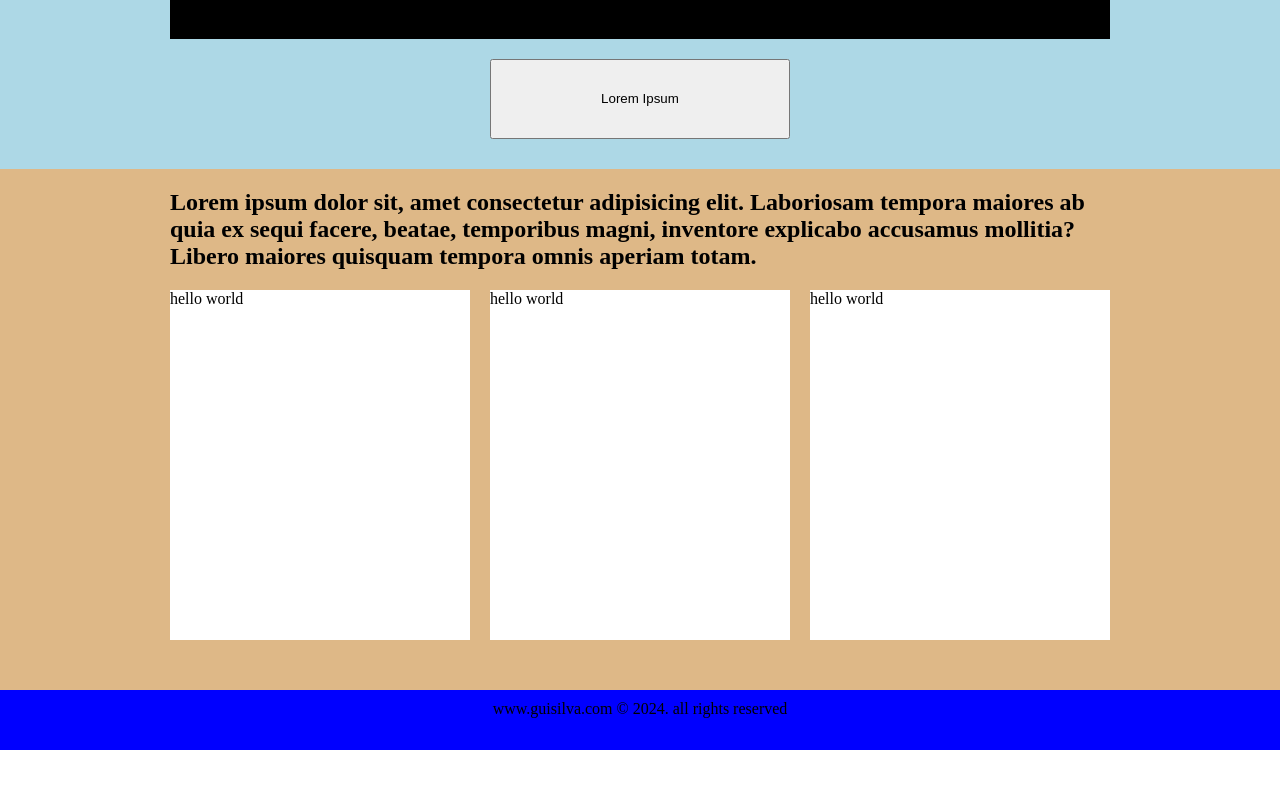
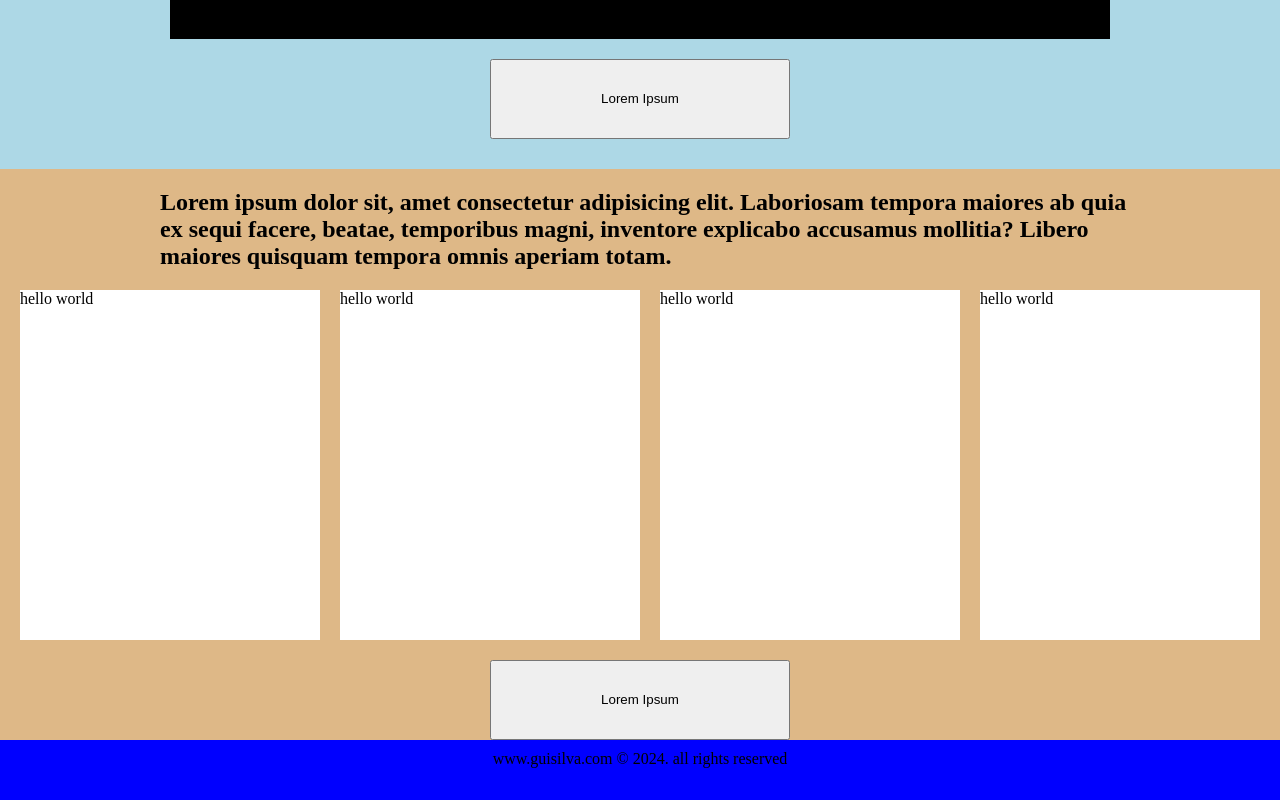
Before and after one commit to MrAngalo/Portfolio-Website, an Angular app: page /home in a window 1280 px wide. Shown: the part 819-1619 px from the top of the page. Before the commit the page ends 1569 px from the top, so only its background shows below. Built offline with nearby package versions, Linux system fonts and the light colour scheme.

Commit message:
added formatting to projects content-wrapper to make it reactive

```diff
--- a/src/app/homepage/homepage.component.html
+++ b/src/app/homepage/homepage.component.html
@@ -32,6 +32,10 @@
             <div class="card">hello world</div>
             <div class="card">hello world</div>
             <div class="card">hello world</div>
+            <div class="card">hello world</div>
         </div>
     </div>
+    <div class="buttons">
+        <button>Lorem Ipsum</button>
+    </div>
 </div>
--- a/src/app/homepage/homepage.component.scss
+++ b/src/app/homepage/homepage.component.scss
@@ -30,7 +30,14 @@
 
 .projects {
     background: burlywood;
-    padding-bottom: 50px;
+    padding: 0 calc(50% - $scrollable-cards-width / 2);
+    width: $scrollable-cards-width;
+
+    > .content {
+        padding: 0 calc(50% - $content-width / 2);
+        width: $content-width;
+        max-width: calc($content-width - 20px);
+    }
 
     > .scrollable {
         overflow-x: scroll;
@@ -47,4 +54,15 @@
             }
         }
     }
+
+    > .buttons {
+        margin-top: 20px;
+
+        > button {
+            width: 300px;
+            height: 80px;
+            margin: auto;
+            display: block;
+        }
+    }
 }
--- a/src/styles.scss
+++ b/src/styles.scss
@@ -7,6 +7,7 @@ $header-height: 50px;
 
 $footer-width: 600px;
 $footer-height: 50px;
+$scrollable-cards-width: $content-width * 1.5;
 
 html,
 body {
```
